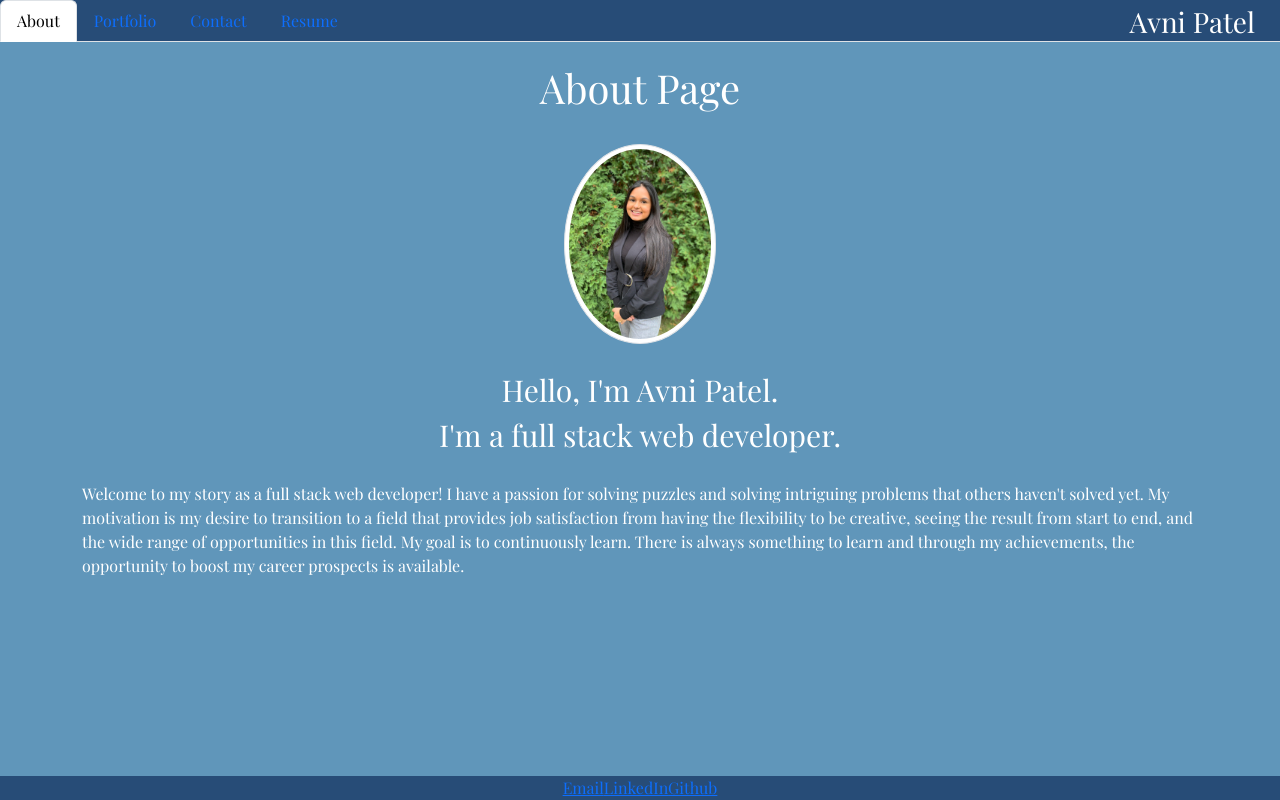
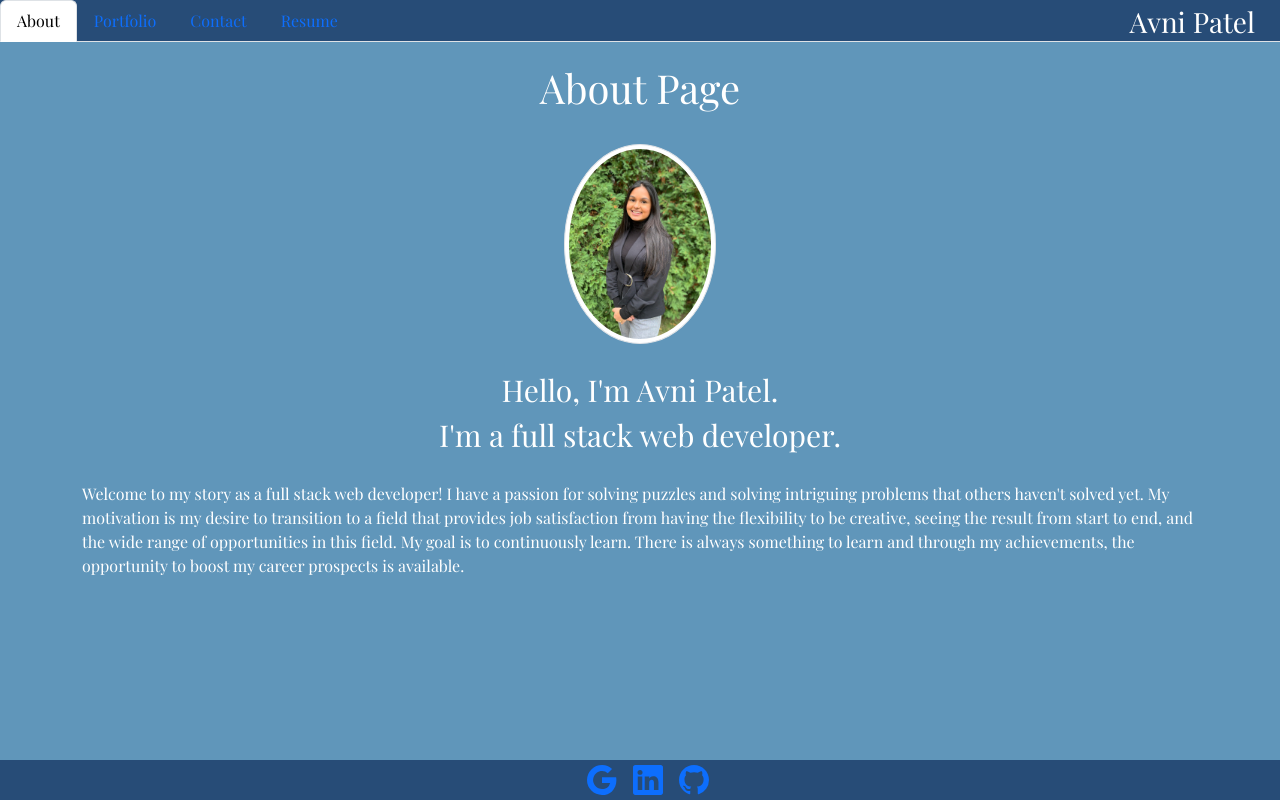
Before and after one commit to avni0000patel/React-Portfolio, a React (Create React App) app: page / in a window 1280 px wide. Built offline with nearby package versions, Linux system fonts and the light colour scheme.

Commit message:
icon sizes and spacing

```diff
--- a/package.json
+++ b/package.json
@@ -8,6 +8,7 @@
     "@testing-library/react": "^13.4.0",
     "@testing-library/user-event": "^13.5.0",
     "axios": "^1.1.2",
+    "email-validator": "^2.0.4",
     "gh-pages": "^4.0.0",
     "react": "^18.2.0",
     "react-bootstrap-tabs": "^2.0.0",
--- a/src/components/Footer.js
+++ b/src/components/Footer.js
@@ -1,4 +1,7 @@
 import React from 'react';
+import { BsGoogle } from "react-icons/bs";
+import { BsLinkedin } from "react-icons/bs";
+import { BsGithub } from "react-icons/bs";
 
 export default function Footer() {
     const styles = {
@@ -8,20 +11,26 @@ export default function Footer() {
             position: "fixed",
             left: "0",
             bottom: "0",
-            width: "100%"
+            width: "100%",
+            height: '40px',
         },
+        icons: {
+            height: '30px',
+            width: '30px',
+            marginTop: '5px',
+        }
     };
     return (
         <div>
             <footer style={styles.footer}>
-                <a class="contact" href="mailto: avni0000patel@gmail.com">Email
-                    <i class="devicon-google-plain"></i>
+                <a class="contact" href="mailto: avni0000patel@gmail.com">
+                    <BsGoogle style={styles.icons} className='ms-3' />
                 </a>
-                <a class="contact" href="https://www.linkedin.com/in/avni-patel0000/">LinkedIn
-                    <i class="devicon-linkedin-plain"></i>
+                <a class="contact" href="https://www.linkedin.com/in/avni-patel0000/">
+                    <BsLinkedin style={styles.icons} className='ms-3' width={100} height={100} />
                 </a>
-                <a class="contact" href="https://github.com/avni0000patel">Github
-                    <i class="devicon-github-original"></i>
+                <a class="contact" href="https://github.com/avni0000patel">
+                    <BsGithub style={styles.icons} className='ms-3' width={100} height={100} />
                 </a>
             </footer >
         </div >
--- a/src/components/pages/Contact.js
+++ b/src/components/pages/Contact.js
@@ -9,6 +9,19 @@ export default function Contact() {
             paddingBottom: '40px',
         },
     }
+
+    const [formInput, setFormInput] = useState({
+        fullname: '',
+        email: '',
+        message: ''
+    });
+
+    const handleChange = (event) => {
+        const { name, value } = event.target;
+        console.log(`the name of the field being types in is ${name}, it's value is ${value}`)
+        setFormInput(priev => ({ ...priev, [name]: value }))
+    };
+
     const [submitted, setSubmitted] = useState(false);
     const handleSubmit = () => {
         setTimeout(() => {
@@ -44,13 +57,15 @@ export default function Contact() {
                                 target="_blank"
                             >
                                 <div className="form-group">
-                                    <label htmlFor="name">Name</label>
+                                    <label htmlFor="fullname">Full Name</label>
                                     <input
                                         type="text"
-                                        placeholder="Name"
-                                        name="name"
+                                        placeholder="Full Name"
+                                        name="fullname"
                                         className="form-control"
                                         required
+                                        value={formInput.name}
+                                        onChange={handleChange}
                                     />
                                 </div>
                                 <div className="form-group">
@@ -61,6 +76,8 @@ export default function Contact() {
                                         name="email"
                                         className="form-control"
                                         required
+                                        value={formInput.email}
+                                        onChange={handleChange}
                                     />
                                 </div>
                                 <div className="form-group">
@@ -71,6 +88,8 @@ export default function Contact() {
                                         className="form-control"
                                         rows="5"
                                         required
+                                        value={formInput.message}
+                                        onChange={handleChange}
                                     />
                                 </div>
                                 <br />
```
Also changed, not shown: 1 other file (tests, documents, lock files or other folders).
